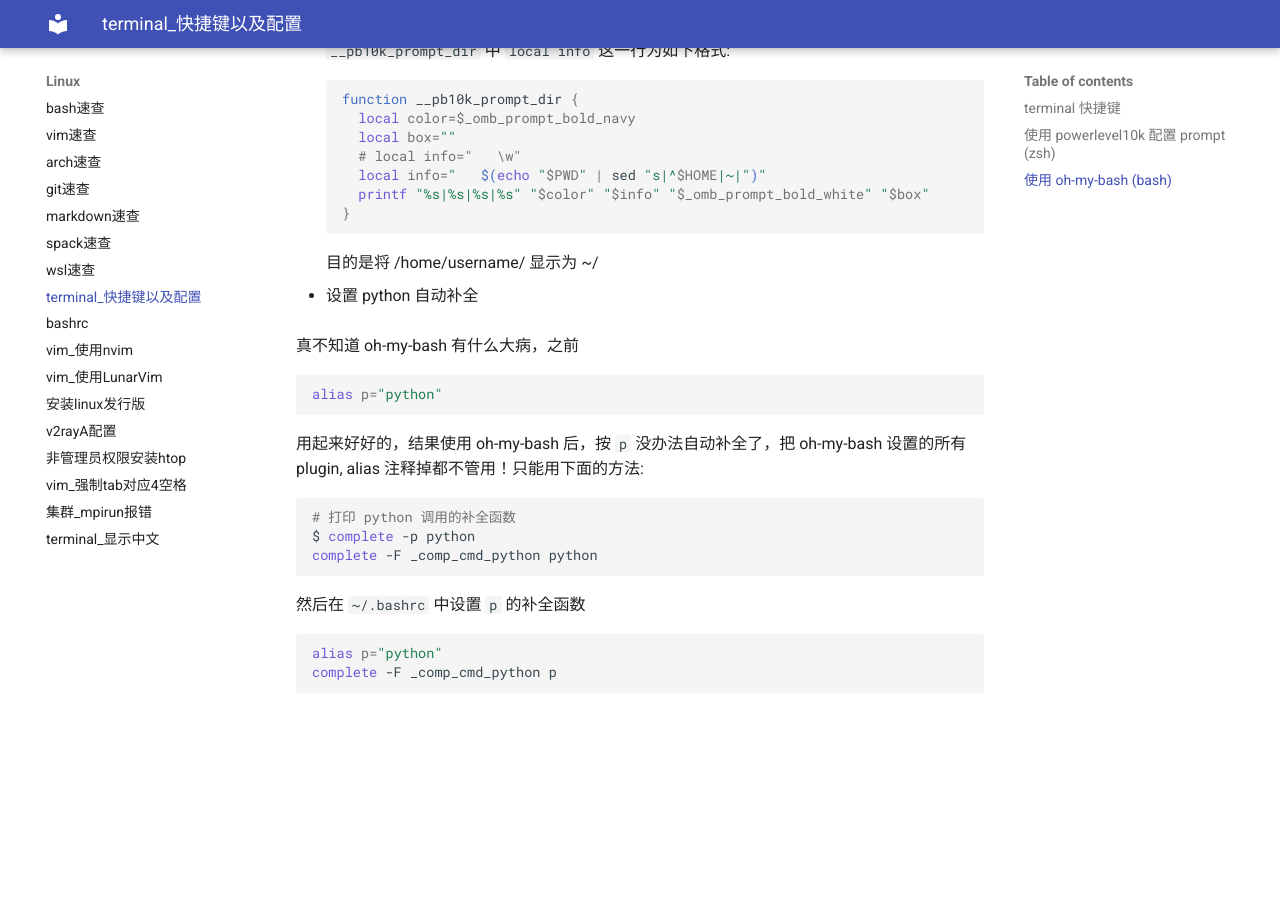
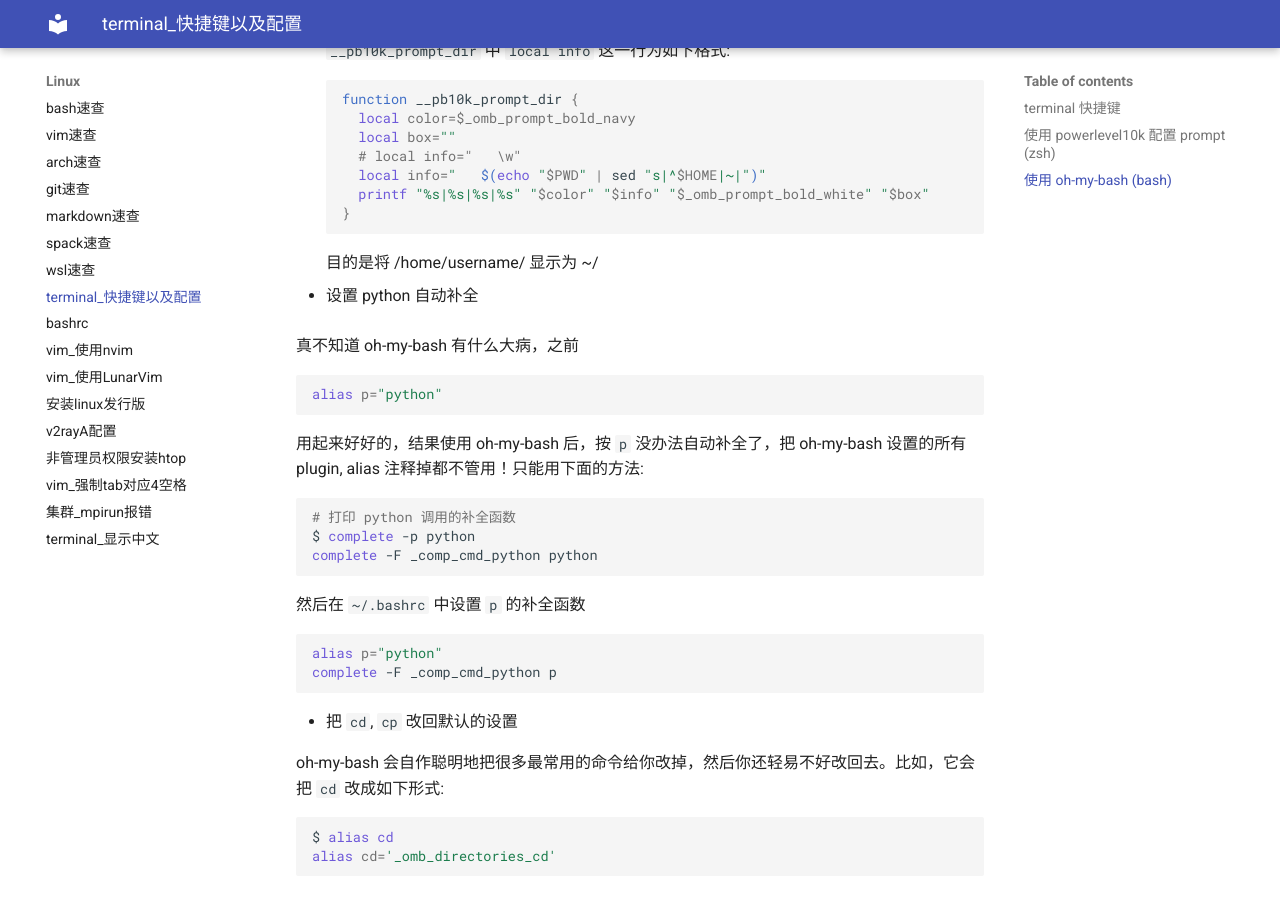
Before and after one commit to ymma98/technotes, an MkDocs documentation site: the page built from docs/Linux/terminal_快捷键以及配置.md, in a window 1280 px wide and 900 px high, scrolled down 1913 px. Built offline with MkDocs 1.6.1 and Material for MkDocs 9.7.7, drawn with Linux system fonts in a browser that asks for light colours; before the commit the page ends 2630 px from its top, so only the background shows below that.

Commit message:
docs/Linux/terminal_快捷键以及配置.md updated from https://stackedit.cn/

````diff
--- a/docs/Linux/terminal_快捷键以及配置.md
+++ b/docs/Linux/terminal_快捷键以及配置.md
@@ -84,8 +84,16 @@ alias p="python"
 complete -F _comp_cmd_python p
 ```
 
+* 把 `cd`, `cp` 改回默认的设置
+
+oh-my-bash 会自作聪明地把很多最常用的命令给你改掉，然后你还轻易不好改回去。比如，它会把 `cd` 改成如下形式:
+```bash
+$ alias cd
+alias cd='_omb_directories_cd'
+```
+
 <!--stackedit_data:
-eyJoaXN0b3J5IjpbLTI4MzIyMDg1NCw3OTI5NTg2NjQsLTIwOD
-U2MjM2MzAsMTA4NjYyNDQxNSwtMTk2ODUzMzQyMCwtODQ3MzI0
-MzU5LDMwOTA2NTgyNl19
+eyJoaXN0b3J5IjpbLTE3OTAyNDQzMDUsNzkyOTU4NjY0LC0yMD
+g1NjIzNjMwLDEwODY2MjQ0MTUsLTE5Njg1MzM0MjAsLTg0NzMy
+NDM1OSwzMDkwNjU4MjZdfQ==
 -->
````
